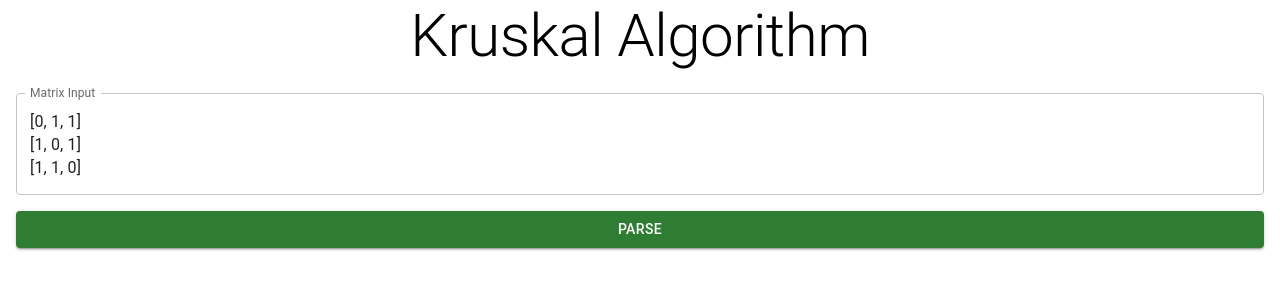
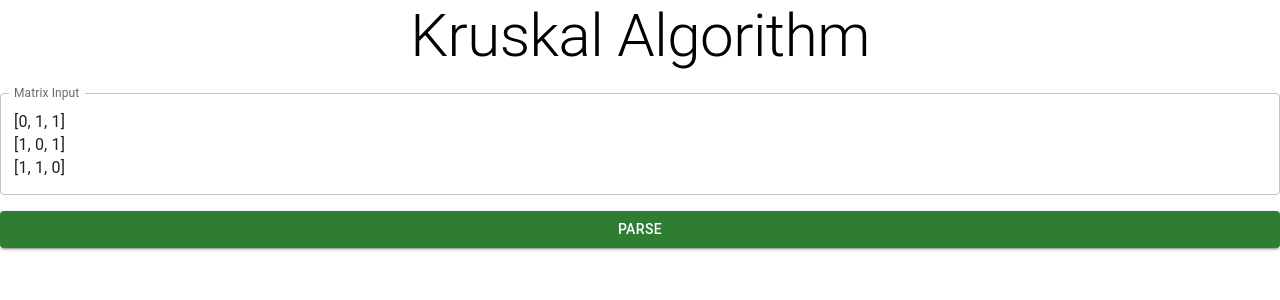
Before and after one commit to renancvalladao/kruskal-algorithm-react, a React (Create React App) app: page / in a window 1280 px wide. Shown: the top 300 px of the page. Built offline with nearby package versions, Linux system fonts and the light colour scheme.

Commit message:
Removing Box from GraphInput

```diff
--- a/src/GraphInput.tsx
+++ b/src/GraphInput.tsx
@@ -1,7 +1,5 @@
 import { useState } from "react";
-import Box from "@mui/material/Box";
-import TextField from "@mui/material/TextField";
-import Button from "@mui/material/Button";
+import { Button, TextField } from "@mui/material";
 
 type Props = {
   readMatrix: (matrix: number[][]) => void;
@@ -28,14 +26,7 @@ const GraphInput = ({ readMatrix }: Props) => {
   };
 
   return (
-    <Box
-      component="form"
-      sx={{
-        m: 2,
-      }}
-      noValidate
-      autoComplete="off"
-    >
+    <>
       <TextField
         id="outlined-multiline-flexible"
         label="Matrix Input"
@@ -53,7 +44,7 @@ const GraphInput = ({ readMatrix }: Props) => {
       >
         Parse
       </Button>
-    </Box>
+    </>
   );
 };
 
```
